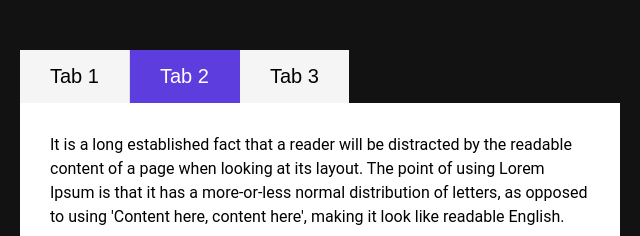
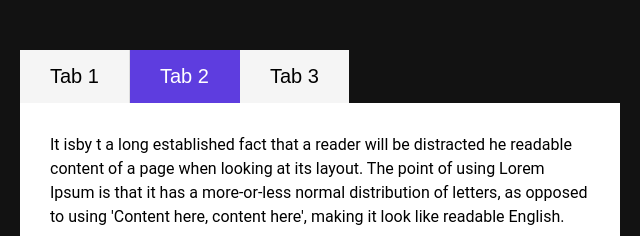
Before and after one commit to Zhenish279/tabe-js, a plain HTML site: page index.html in a window 1280 px wide. Both pictures are taken after a click on the button "Tab 2". Shown: the top 236 px of the page, 320-960 px from the left. Drawn offline with Linux system fonts and the light colour scheme.

Commit message:
add commit

```diff
--- a/index.html
+++ b/index.html
@@ -16,11 +16,11 @@
         </div>
         <div class="tabs__content">
             <div class="tabs__item " id="tab_1">
-                <p>It is a long established fact that a reader will be distracted by the readable content of a page when looking at its layout. The point of using Lorem Ipsum is that it has a more-or-less normal distribution of letters, as opposed to using 'Content here, content here', making it look like readable English. Many desktop publishing packages and web page editors now use Lorem Ipsum as their default model text, and a search for 'lorem ipsum' will uncover many web sites still in their infancy. Various versions have evolved over the years, sometimes by accident, sometimes on purpose (injected humour and the like).</p>
+
             </div>
 
             <div class="tabs__item" id="tab_2">
-                <p>It is a long established fact that a reader will be distracted by the readable content of a page when looking at its layout. The point of using Lorem Ipsum is that it has a more-or-less normal distribution of letters, as opposed to using 'Content here, content here', making it look like readable English.</p>
+                <p>It isby t a long established fact that a reader will be distracted he readable content of a page when looking at its layout. The point of using Lorem Ipsum is that it has a more-or-less normal distribution of letters, as opposed to using 'Content here, content here', making it look like readable English.</p>
             </div>
 
             <div class="tabs__item" id="tab_3">
```
